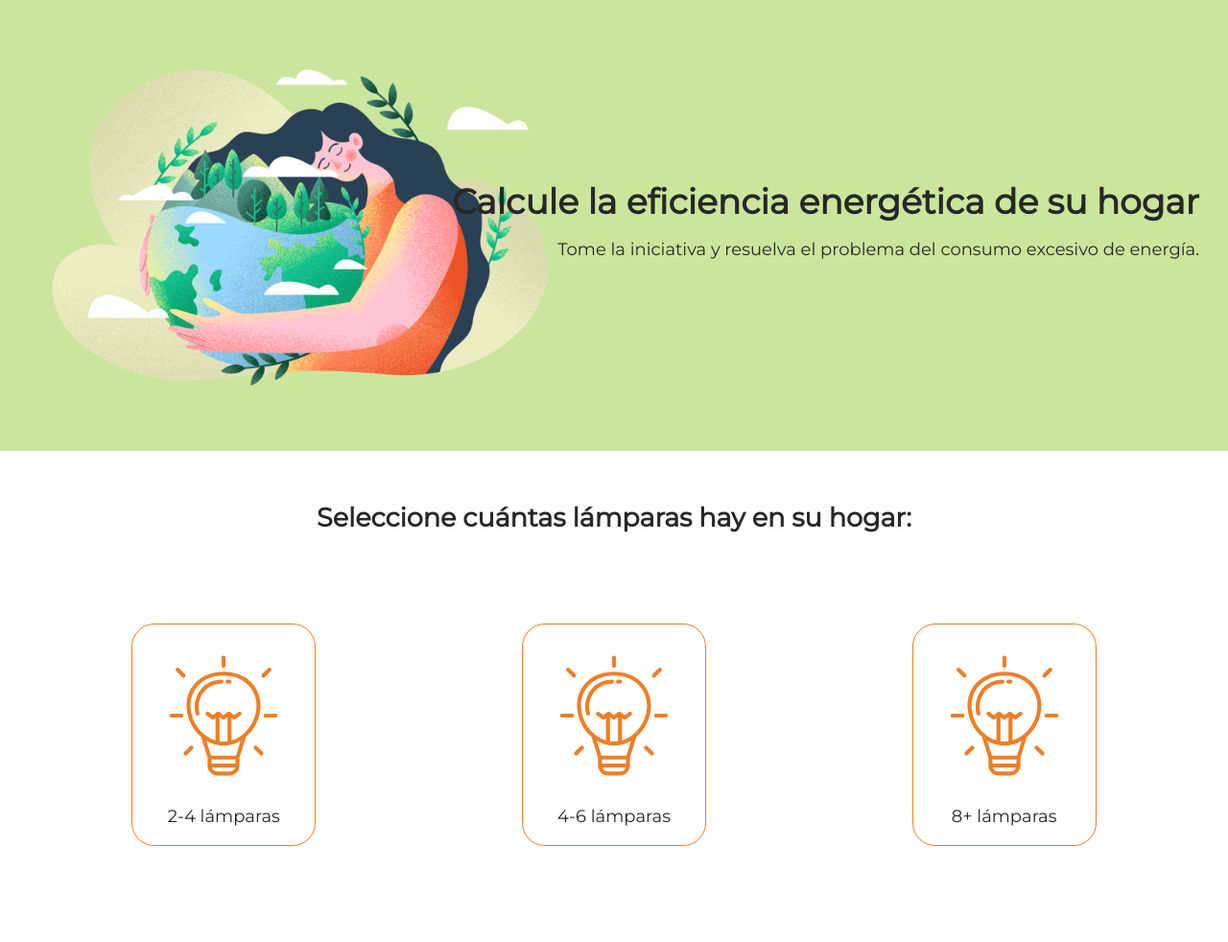
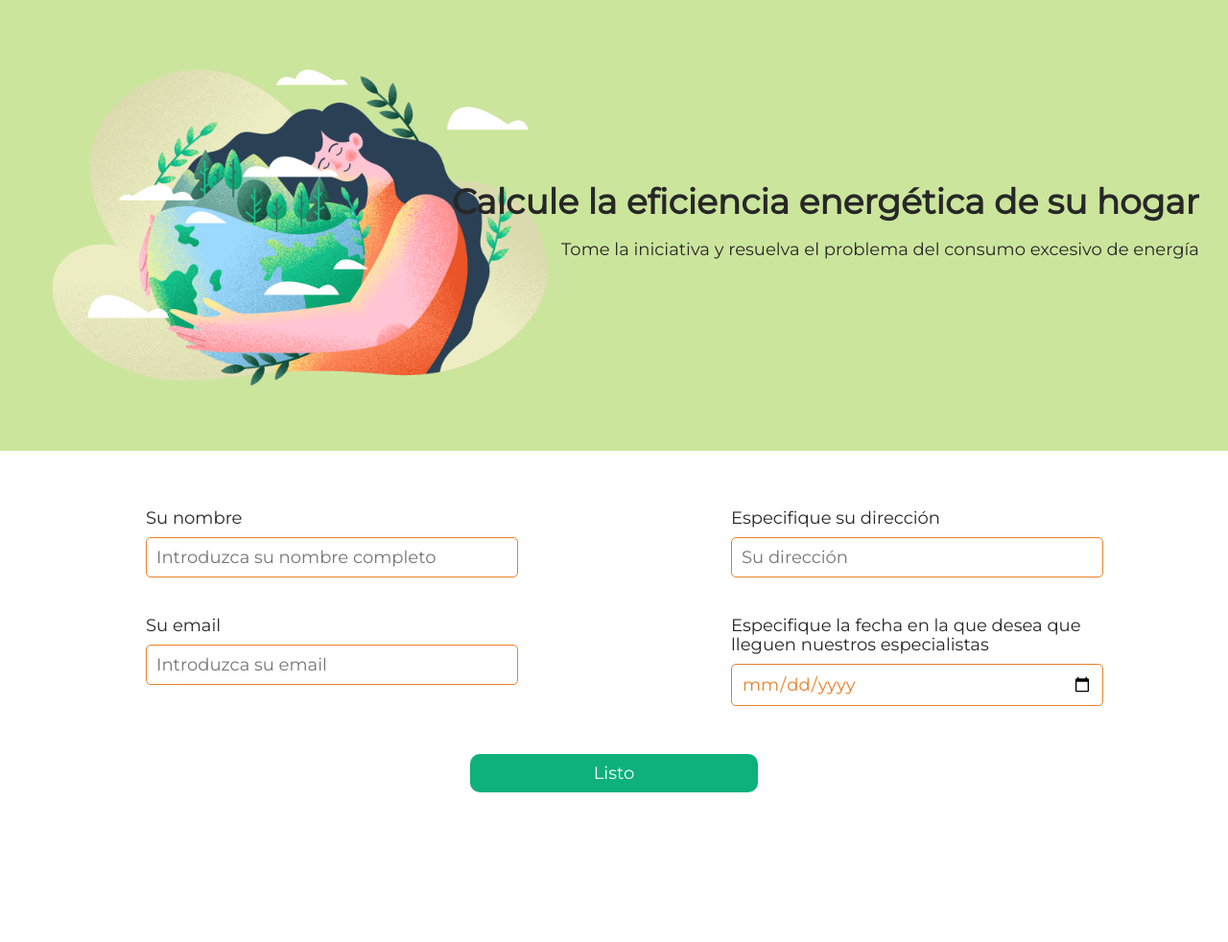
Before and after one commit to Stefano154/Calculadora-energetica, a Flask app: page /form in a window 1280 px wide. Shown: the whole page at 96% size. After the commit the page ends 826 px from the top, so only its background shows below. Run offline with Flask 3, Linux system fonts and the light colour scheme.

Commit message:
Actualizacion

```diff
--- /dev/null
+++ b/Form.txt
@@ -0,0 +1,6 @@
+FORMULARIO
+hgg
+bhjvh@ghv
+nbh
+2222-02-22
+-------------------
--- a/main.py
+++ b/main.py
@@ -1,5 +1,5 @@
 # Importar
-from flask import Flask, render_template
+from flask import Flask, render_template, request
 
 
 app = Flask(__name__)
@@ -15,8 +15,7 @@
 @app.route('/')
 def index():
     return render_template('index.html')
-
-# La segunda página
+# Segunda página
 @app.route('/<size>')
 def lights(size):
     return render_template(
@@ -42,4 +41,30 @@
                                                     int(device)
                                                     )
                         )
+# El formulario
+@app.route('/form')
+def form():
+    return render_template('form.html')
+
+#Resultados del formulario
+@app.route('/submit', methods=['POST'])
+def submit_form():
+    # Declarar variables para la recogida de datos
+    name = request.form['name']
+    email = request.form['email']
+    address = request.form['address']
+    date = request.form['date']
+
+    with open("Form.txt","a")as form:
+        form.write(f"FORMULARIO\n{name}\n{email}\n{address}\n{date}\n")
+        form.write("-------------------")
+    # Puedes guardar tus datos o enviarlos por correo electrónico
+    return render_template('form_result.html',
+                           # Coloque aquí las variables
+                           name=name,
+                           email=email,
+                           address=address,
+                           date=date,
+                           )
+
 app.run(debug=True)
--- a/static/css/style.css
+++ b/static/css/style.css
@@ -91,3 +91,110 @@
 .main__title--margin {
     margin-bottom: 50px;
 }
+
+.main__link {
+    display: inline-block;
+    text-decoration: none;
+    padding: 20px 0;
+    width: 300px;
+    border-radius: 20px;
+    background-color: #0EB07C;
+    text-align: center;
+    cursor: pointer;
+    color: #fff;
+}
+
+.form {
+    display: flex;
+    flex-direction: column;
+    align-items: center;
+    gap: 50px;
+}
+
+
+.user input {
+    padding: 10px;
+    border: 1px solid #EB8028;
+    background: inherit;
+    border-radius: 5px;
+    font: inherit;
+    width: 100%;
+    color: #EB8028;
+}
+
+.user input:focus,
+.user input:active {
+    border: 1px solid #EB8028;
+    outline: none;
+}
+
+.user {
+    display: flex;
+    flex-direction: row;
+    width: 100%;
+    justify-content: space-around;
+}
+
+.user-info {
+    width: 30%;
+    display: flex;
+    flex-direction: column;
+    gap: 40px;
+}
+
+label {
+    display:inline-block ;
+    margin-bottom: 10px;
+}
+
+.address-date {
+    width: 30%;
+    display: flex;
+    flex-direction: column;
+    gap: 40px;
+}
+
+.delivery {
+    display: flex;
+    justify-content: space-between;
+}
+
+.button {
+    width: 10%;
+    padding: 10px;
+    min-width: 300px;
+    cursor: pointer;
+    align-self: center;
+    border: none;
+    border-radius: 10px;
+    background: #0EB07C;
+    font: inherit;
+    color: #fff;
+}
+.parrafo{
+    font-style: italic;
+    display: flex;
+    justify-content: center;
+    flex-direction: column;
+    align-items: center;
+    text-align: center;
+    height: 100vh;
+    padding: 20px;
+}
+.parrafo p {
+    padding: 15px;
+    margin: 10px 0;
+    border: 1px solid #dd9c67;
+    background: inherit;
+    border-radius: 5px;
+    font: inherit;
+    width: auto; /* Ajusta para que sea más flexible */
+    /*max-width: 500px;  Limita el ancho máximo */
+    color: #180f08;
+
+}
+.parrafo p:focus,
+.parrafo p:active {
+    border: 1px solid #dd9c67;
+    outline: none;
+}
--- a/templates/end.html
+++ b/templates/end.html
@@ -29,10 +29,14 @@
         <img class="rez__img" src="../../static/img/planet_medium.svg" alt="">
         <span>Su resultado {{result}} kWh</span>
         <span>La eficiencia energética de tu hogar es media</span>
+        <span>¿Quieres hacer del mundo un lugar mejor? Rellena el siguiente formulario y haremos una construccion eco para ti.</span>
+        <a href="{{url_for('form')}}" class="main__link">Rellena el formulario</a>
         {%elif result >= 300%}
         <img class="rez__img" src="../../static/img/planet_bad.svg" alt="">
         <span>Su resultado {{result}} kWh</span>
         <span>¡La eficiencia energética de tu hogar está por debajo de la media!</span>
+        <span>¿Quieres hacer del mundo un lugar mejor? Rellena el siguiente formulario y haremos una construccion eco para ti.</span>
+        <a href="{{url_for('form')}}" class="main__link">Rellena el formulario</a>
         {%else%}
         <img class="rez__img" src="../../static/img/home.svg" alt="">
         <span>Su resultado {{result}} kWh</span>
--- /dev/null
+++ b/templates/form.html
@@ -0,0 +1,58 @@
+<!doctype html>
+<html lang="en">
+<head>
+  <meta charset="UTF-8">
+  <meta
+    name="viewport"
+    content="width=device-width, user-scalable=no, initial-scale=1.0, maximum-scale=1.0, minimum-scale=1.0"
+  >
+  <meta http-equiv="X-UA-Compatible" content="ie=edge">
+  <link rel="stylesheet" href="../../static/css/style.css">
+  <title>Calculadora de eficiencia energética para hogares inteligentes</title>
+</head>
+<body>
+  <header class="header">
+    <div class="header__text">
+      <h1>Calcule la eficiencia energética de su hogar</h1>
+      <p>Tome la iniciativa y resuelva el problema del consumo excesivo de energía</p>
+    </div>
+  </header>
+  <main>
+    {% block content %}
+    <form action="{{ url_for('submit_form') }}" method="post" class="form">
+      <div class="user">
+        <ul class="user-info">
+            <li class="user-info__item">
+
+                <label for="name">Su nombre</label>
+                <input type="text" name="name" id="name" placeholder="Introduzca su nombre completo" required>
+            </li>
+            <li class="user-info__item">
+                <!-- Tarea 4. Crear un campo de entrada para el correo electrónico del usuario -->
+                <label for="name">Su email</label>
+                <input type="email" name="email" id="email" placeholder="Introduzca su email" required>
+            </li>
+        </ul>
+        <!--Campos para la dirección y el nombre-->
+        <ul class="address-date">
+            <li class="user-info__item">
+
+                <label for="address">Especifique su dirección</label>
+                <input type="text" name="address" id="address" placeholder="Su dirección" required>
+            </li>
+            <li class="user-info__item">
+
+                <label for="date">Especifique la fecha en la que desea que lleguen nuestros especialistas</label>
+                <input type="date" name="date" id="date" required>
+            </li>
+        </ul>
+    </div>
+    <button class="button" type="submit">Listo</button>
+    </form>
+    {% endblock %}
+  </main>
+  <footer>
+
+  </footer>
+</body>
+</html>
```
Also changed, not shown: templates/form_result.html (added, +33 -0 lines).
